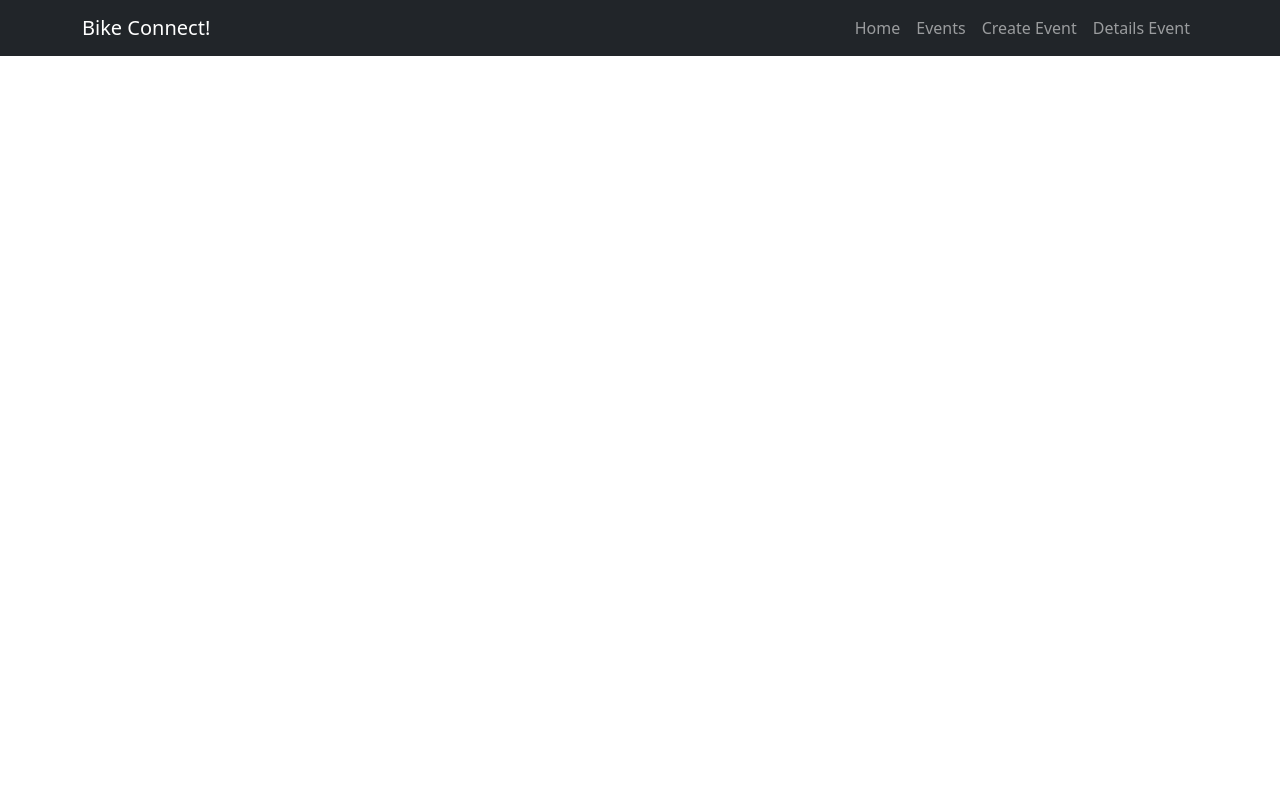
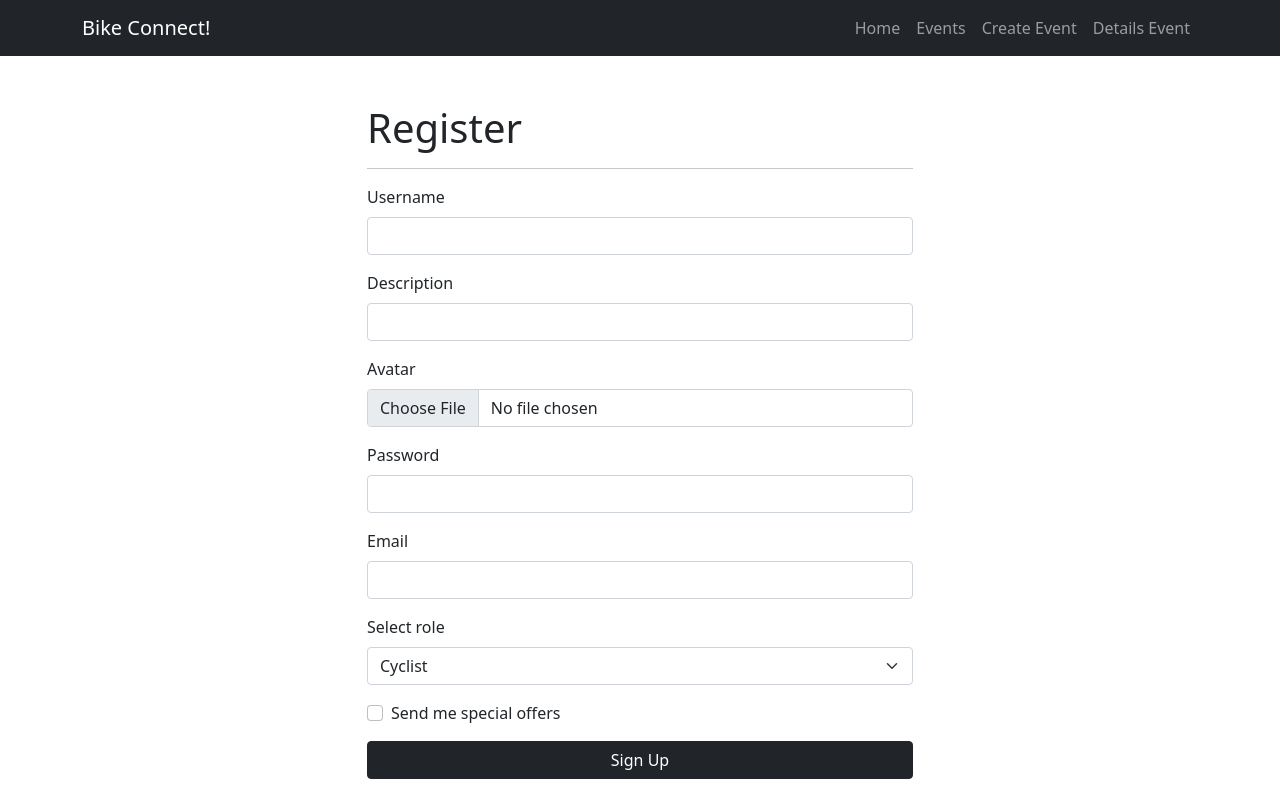
Before and after one commit to lontel/client, a React (Create React App) app: page /account/sign-up in a window 1280 px wide. Built offline with nearby package versions, Linux system fonts and the light colour scheme.

Commit message:
adding signup form

```diff
--- /dev/null
+++ b/src/components/SignupForm/SignupForm.jsx
@@ -0,0 +1,99 @@
+import { useContext, useState } from "react"
+import { Form, Button } from "react-bootstrap"
+import { useNavigate } from 'react-router-dom'
+import authService from './../../services/auth.services'
+
+// import { MessageContext } from './../../contexts/userMessage.context'
+
+const SignupForm = () => {
+
+    const [signupData, setSignupData] = useState({
+        username: '',
+        bio: '',
+        profilePic: '',
+        password: '',
+        email: '',
+        role: 'CYCLIST'
+    })
+
+    // const { setShowMessage } = useContext(MessageContext)
+    const navigate = useNavigate()
+
+    const handleInputChange = e => {
+        const { value, name } = e.target
+        setSignupData({ ...signupData, [name]: value })
+    }
+
+    const handleSubmit = e => {
+        e.preventDefault()
+
+        authService
+            .signup(signupData)
+            .then(({ data }) => {
+                // setShowMessage({
+                    // show: true, title: `Welcome@, ${data.user.username}`, text: 'You have successfully registered'
+                // })
+                navigate('/account/sign-up')
+            })
+            .catch(err => console.log(err))
+    }
+
+
+    const { username, bio, profilePic, password, email, role } = signupData
+
+    return (
+
+        <Form onSubmit={handleSubmit} encType={"multipart/form-data"}>
+
+            <Form.Group className="mb-3" controlId="username">
+                <Form.Label>Username</Form.Label>
+                <Form.Control type="text" value={username} onChange={handleInputChange} name="username" />
+            </Form.Group>
+
+
+            <Form.Group className="mb-3" controlId="bio">
+                <Form.Label>Description</Form.Label>
+                <Form.Control type="textarea" value={bio} onChange={handleInputChange} name="bio" />
+            </Form.Group>
+
+
+            <Form.Group className="mb-3" controlId="profilePic">
+                <Form.Label>Avatar</Form.Label>
+                <Form.Control type="file" value={profilePic} onChange={handleInputChange} name="profilePic" />
+            </Form.Group>
+
+
+            <Form.Group className="mb-3" controlId="password">
+                <Form.Label>Password</Form.Label>
+                <Form.Control type="password" value={password} onChange={handleInputChange} name="password" />
+            </Form.Group>
+
+
+            <Form.Group className="mb-3" controlId="email">
+                <Form.Label>Email</Form.Label>
+                <Form.Control type="email" value={email} onChange={handleInputChange} name="email" />
+            </Form.Group>
+
+
+            <Form.Group className="mb-3">
+                <Form.Label>Select role</Form.Label>
+                <Form.Select >
+                    <option value={'CYCLIST'} name='role'>Cyclist</option>
+                    <option value={'SPONSOR'} name='role'>Sponsor</option>
+                </Form.Select>
+            </Form.Group>
+
+            <Form.Group className="mb-3">
+                <Form.Check type="checkbox" label="Send me special offers" />
+            </Form.Group>
+
+
+            <div className="d-grid">
+                <Button variant="dark" type="submit">Sign Up</Button>
+            </div>
+
+        </Form>
+    )
+}
+
+export default SignupForm
--- /dev/null
+++ b/src/pages/SignupPage/SignupPage.jsx
@@ -0,0 +1,27 @@
+import { Container, Row, Col } from 'react-bootstrap'
+import SignupForm from '../../components/SignupForm/SignupForm'
+
+const SignupPage = () => {
+
+    return (
+
+        <Container>
+
+            <Row>
+
+                <Col md={{ offset: 3, span: 6 }}>
+
+                    <h1>Register</h1>
+
+                    <hr />
+
+                    <SignupForm />
+
+                </Col>
+            </Row>
+
+        </Container>
+    )
+}
+
+export default SignupPage
--- a/src/routes/AppRoutes.jsx
+++ b/src/routes/AppRoutes.jsx
@@ -1,4 +1,5 @@
 import { Routes, Route } from 'react-router-dom'
+import SignupPage from '../pages/SignupPage/SignupPage'
 import UserListPage from '../pages/UsersPage/UserPage'
 
 
@@ -11,6 +12,8 @@ const AppRoutes = () => {
             <Route path='/events' element={<h1>Soy los eventos</h1>} />
             <Route path='/events/create' element={<h1>Crea tus eventos</h1>} />
             <Route path='/events/details/:id' element={<h1>Detalle del evento</h1>} />
+            <Route path='/account/sign-up' element={<SignupPage />} />
+
         </Routes>
     )
 }
--- /dev/null
+++ b/src/services/auth.services.js
@@ -0,0 +1,28 @@
+import axios from 'axios'
+
+class AuthService {
+
+    constructor() {
+
+        this.api = axios.create({
+            baseURL: `${process.env.REACT_APP_API_URL}/auth`
+        })
+    }
+
+    signup(userData) {
+        return this.api.post('/signup', userData)
+    }
+
+    login(userData) {
+        return this.api.post('/login', userData)
+    }
+
+    verify = token => {
+        return this.api.get('/verify', { headers: { Authorization: `Bearer ${token}` } })
+    }
+
+}
+
+const authService = new AuthService()
+
+export default authService
```
Also changed, not shown: src/contexts/auth.context.js (added, +43 -0 lines), src/contexts/userMessage.context.js (added, +20 -0 lines), 1 other file (tests, documents, lock files or other folders).
